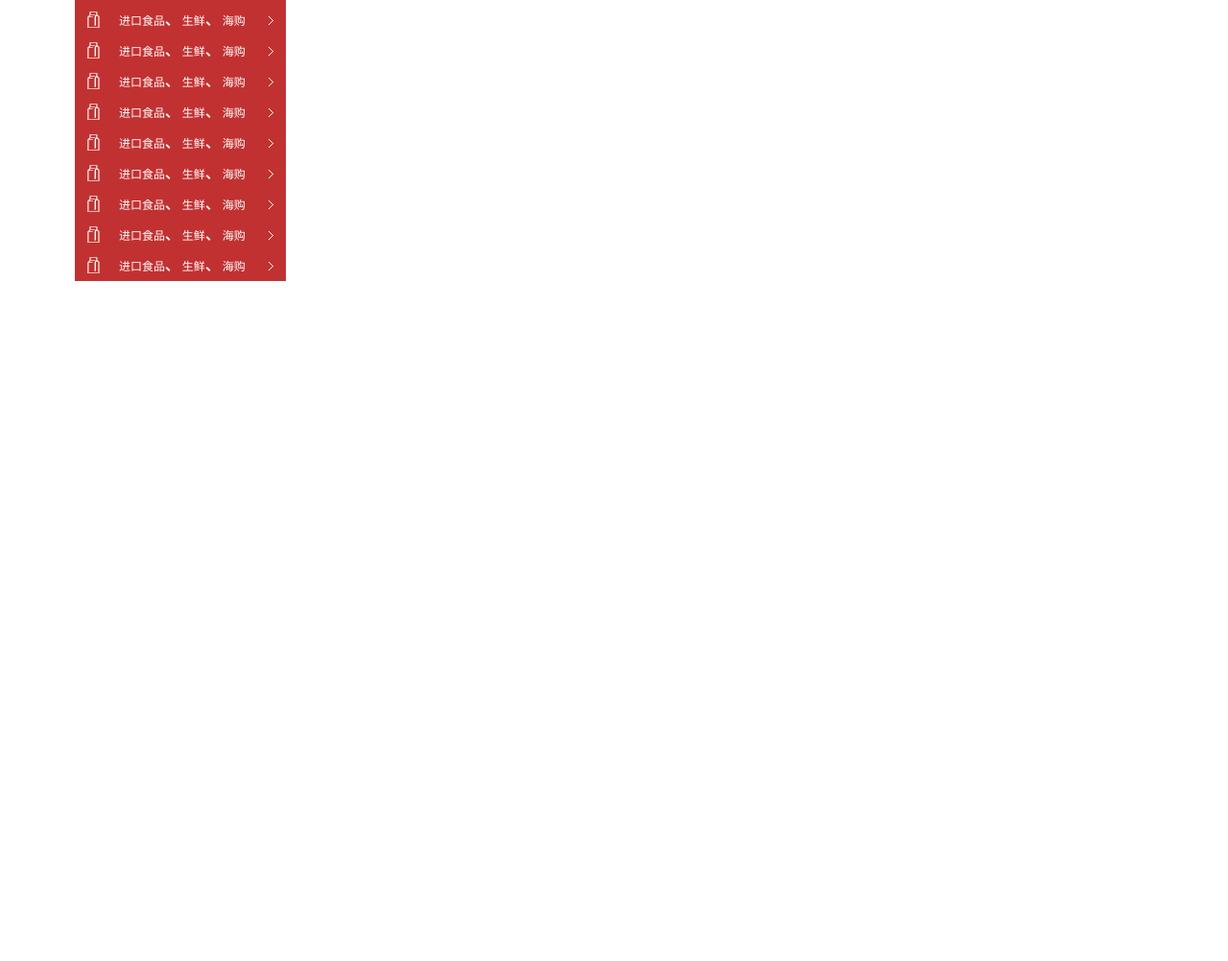
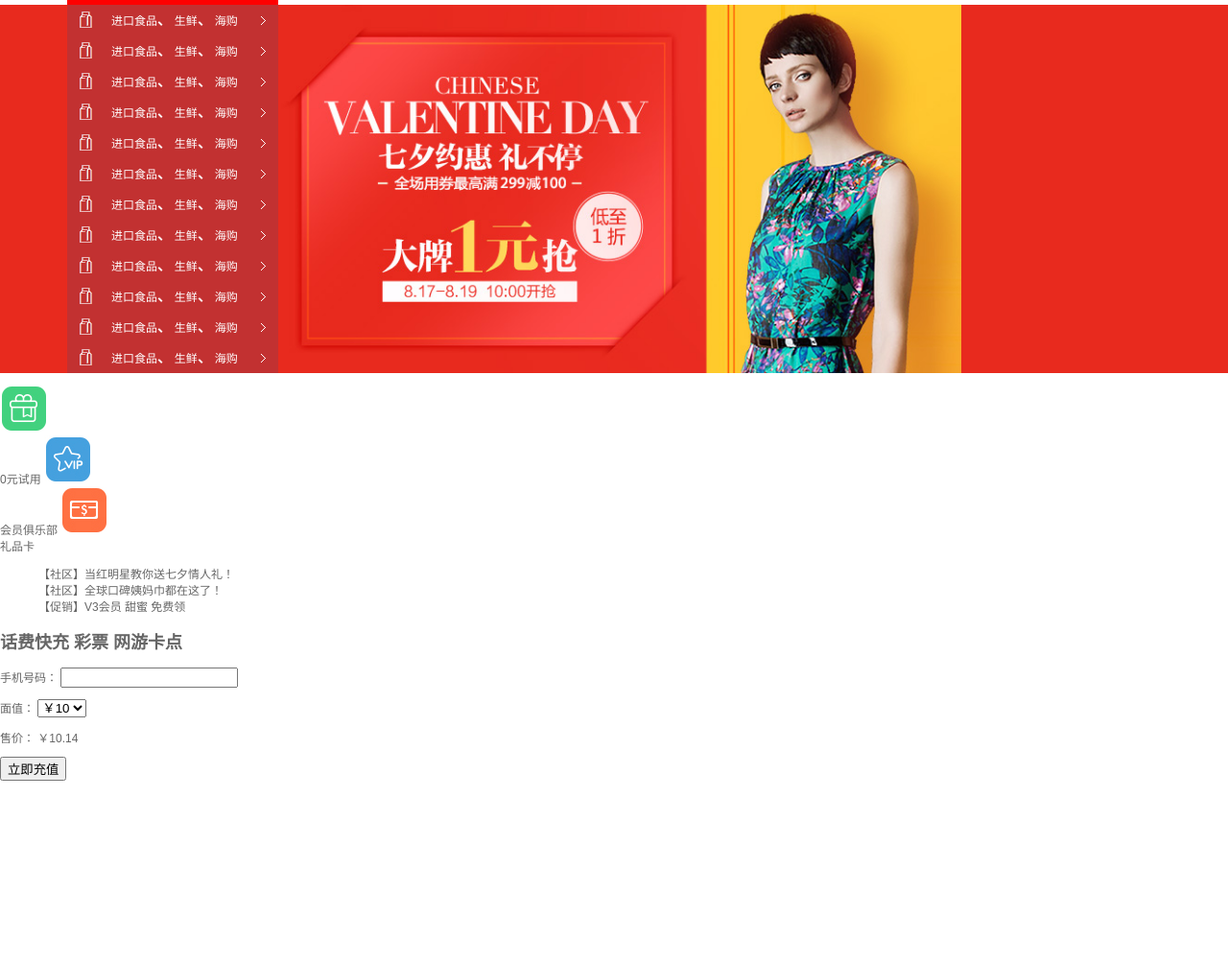
Before and after one commit to mikedeng/courses, a plain HTML site: page HTML基础课程素材/7、1号店素材/1号店首页简化版/index.html in a window 1280 px wide. Shown: the part 175-1177 px from the top of the page at 96% size. Before the commit the page ends 948 px from the top, so only its background shows below. Drawn offline with Linux system fonts and the light colour scheme.

Commit message:
banner box

```diff
--- a/HTML基础课程素材/7、1号店素材/1号店首页简化版/index.html
+++ b/HTML基础课程素材/7、1号店素材/1号店首页简化版/index.html
@@ -60,7 +60,7 @@
            </p>
         </div>
   	</div>
-  	<div class="clear">
+    <div class="clear"></div>
   	<div id="navBottom">
       <div class="allDirs">
         <div class="leftPanel">
@@ -72,6 +72,8 @@
               <li class="nav1"> <h3 class="item_grp"> <i class="hd_icon"></i> <a href="#">进口食品</a>、 <a href="#">生鲜</a>、 <a href="#">海购</a> <i class="tail_icon"></i> </h3> </li>
              <li  class="nav2"> <h3 class="item_grp"> <i class="hd_icon"></i> <a href="#">进口食品</a>、 <a href="#">生鲜</a>、 <a href="#">海购</a> <i class="tail_icon"></i> </h3> </li>
              <li   class="nav3"> <h3 class="item_grp"> <i class="hd_icon"></i> <a href="#">进口食品</a>、 <a href="#">生鲜</a>、 <a href="#">海购</a> <i class="tail_icon"></i> </h3> </li>
+             <li> <h3 class="item_grp"> <i class="hd_icon"></i> <a href="#">进口食品</a>、 <a href="#">生鲜</a>、 <a href="#">海购</a> <i class="tail_icon"></i> </h3> </li>
+             <li> <h3 class="item_grp"> <i class="hd_icon"></i> <a href="#">进口食品</a>、 <a href="#">生鲜</a>、 <a href="#">海购</a> <i class="tail_icon"></i> </h3> </li>
              <li> <h3 class="item_grp"> <i class="hd_icon"></i> <a href="#">进口食品</a>、 <a href="#">生鲜</a>、 <a href="#">海购</a> <i class="tail_icon"></i> </h3> </li>
              <li> <h3 class="item_grp"> <i class="hd_icon"></i> <a href="#">进口食品</a>、 <a href="#">生鲜</a>、 <a href="#">海购</a> <i class="tail_icon"></i> </h3> </li>
              <li> <h3 class="item_grp"> <i class="hd_icon"></i> <a href="#">进口食品</a>、 <a href="#">生鲜</a>、 <a href="#">海购</a> <i class="tail_icon"></i> </h3> </li>
@@ -100,10 +102,70 @@
   	</div>
   </div>
 
+  <div class="banner-box">
+    <div class="sliding-box">
+      <ul class="slide">
+        <li><a href=""><img src="img/banner.jpg" height="384"></a></li>
+      </ul>
+      <ul class="page">
+        <li class="oncurrent"></li>
+        <li></li>
+        <li></li>
+        <li></li>
+        <li></li>
+      </ul>
+    </div>
+    <div class="wrap banner-r">
+      <div class="banner-r-con">
+        <div class="banner-r-top">
+          <a href=""><img src="img/1.jpg"><br>0元试用</a>
+          <a href=""><img src="img/2.jpg"><br>会员俱乐部</a>
+          <a href=""><img src="img/3.jpg"><br>礼品卡</a>
+        </div>
+        <ul class="banner-r-list">
+          <li><a href="">【社区】当红明星教你送七夕情人礼！</a></li>
+          <li><a href="">【社区】全球口碑姨妈巾都在这了！</a></li>
+          <li><a href="">【促销】V3会员 甜蜜 免费领</a></li>
+        </ul>
+        <div class="banner-r-btm">
+          <h2>
+            <a href="" class="cur">话费快充</a>
+            <a href="">彩票</a>
+            <a href="">网游卡点</a>
+          </h2>
+          <div class="content">
+            <form action="" method="post" class="charge-form">
+              <p>
+                <label>手机号码：</label>
+                <input type="text">
+              </p>
+              <p>
+                <label>面值：</label>
+                <select>
+                  <option>￥10</option>
+                  <option>￥20</option>
+                  <option>￥30</option>
+                  <option>￥50</option>
+                </select>
+              </p>
+              <p>
+                <label>售价：</label>
+                <span>￥10.14</span>
+              </p>
+              <p>
+                <button>立即充值</button>
+              </p>
+            </form>
+          </div>
+        </div>
+      </div>
+    </div>
+  </div>
+
   <div id="content"></div>
-
-  </body>
   <div id="bottom">
 
   </div>
+  </body>
+
 </html>
--- a/HTML基础课程素材/7、1号店素材/1号店首页简化版/style.css
+++ b/HTML基础课程素材/7、1号店素材/1号店首页简化版/style.css
@@ -1,6 +1,8 @@
 *{margin: 0, padding: 0;}
 
-body{ font: 12px Arial,Helvetica,sans-serif; color: rgb(102, 102, 102); }
+
+
+body{ font: 12px Arial,Helvetica,sans-serif; color: rgb(102, 102, 102); margin: 0; padding: 0;}
 ul li{ list-style-type: none; }
 a{ text-decoration: none; color: rgb(102, 102, 102); }
 a:hover{ color: red; }
@@ -8,7 +10,7 @@ a:hover{ color: red; }
 .right{ float: right; }
 .clear{clear: both;}
 #header, #content, #bottom{ }
-#header{ height: 300px; margin-left: 70px;}
+#header{ margin-left: 70px;}
 #navTop{ border-top: 1px solid #dbdbdb; height: 30px; line-height: 30px; }
 #navTopRight{ position: relative; font-size: 0; }
 #navTopRight>li{ display: inline-block; float: left; margin: 0 12px; font-size: 13px; height: 30px; line-height: 30px; text-align: center; }
@@ -60,6 +62,10 @@ li.liMenu{
 	margin-left: 114px;
 	float:left;
 	position: relative;
+}
+
+#navContent{
+	margin-top: 40px;
 }
 
 .hd_search_form {
@@ -217,6 +223,10 @@ li.liMenu{
 	color: #fff;
 }
 
+.item_grp:hover{
+	background-color: #ff5555;
+}
+
 .item_grp a{
 	color: #fff;
 	font-size: 12px;
@@ -274,3 +284,23 @@ li.liMenu{
 	font-size: 14px;
 	font-weight: bolder;
 }
+
+.banner-box{
+	width: 100%;
+}
+
+ul.slide{
+	margin: 0;
+	padding: 0;
+}
+.sliding-box .slide li{
+	width: 100%;
+	text-align: center;
+	background-color: #e82a1e;
+	margin: 0;
+	padding: 0;
+}
+
+.sliding-box .slide img{
+	vertical-align: bottom;
+}
```
